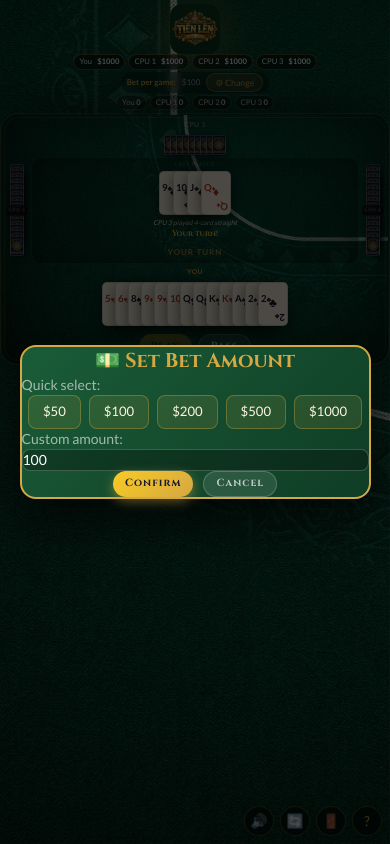
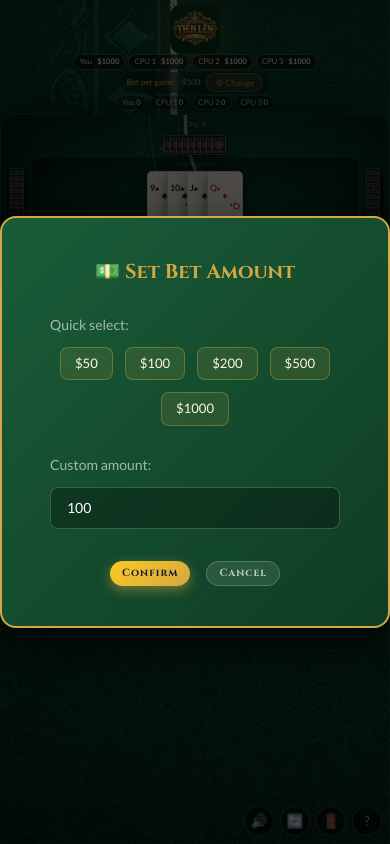
Before and after one commit to samnang95/tien-len, a Vue app: page /room1 in a window 390 px wide. Both pictures are taken after a click on the button "⚙ Change". Built offline with nearby package versions, Linux system fonts and the light colour scheme.

Commit message:
update-fix

```diff
--- a/index.html
+++ b/index.html
@@ -5,7 +5,7 @@
     <link rel="icon" type="image/png" href="/images/game_logo.png" />
     <meta name="viewport" content="width=device-width, initial-scale=1.0" />
     <meta name="description" content="Play Tiến Lên, the classic Southern Vietnamese card game. Challenge CPU opponents or play multiplayer with friends." />
-    <title>Tiến Lên — Vietnamese Card Game</title>
+    <title>Tien Len Game</title>
     <link rel="preconnect" href="https://fonts.googleapis.com" />
     <link rel="preconnect" href="https://fonts.gstatic.com" crossorigin />
     <link href="https://fonts.googleapis.com/css2?family=Press+Start+2P&family=Cinzel:wght@700;900&family=Lato:wght@300;400;700&display=swap" rel="stylesheet" />
--- a/src/style.css
+++ b/src/style.css
@@ -282,7 +282,7 @@ body {
   }
   .card-face .rank { font-size: 0.85rem; }
   .card-face .suit { font-size: 0.7rem; }
-  .card-face .center-suit { font-size: 1.2rem; }
+  .card-face .center-suit { font-size: 0.95rem; }
   .card-sm { width: 22px; height: 32px; margin-bottom: -20px; }
   .btn { padding: 6px 18px; font-size: 0.75rem; }
   .overlay-box { padding: 20px 24px; }
@@ -296,12 +296,12 @@ body {
 
 @media (max-width: 480px) {
   :root {
-    --card-w: 36px;
-    --card-h: 52px;
+    --card-w: 42px;
+    --card-h: 60px;
   }
-  .card-face .rank { font-size: 0.7rem; }
-  .card-face .suit { font-size: 0.55rem; }
-  .card-face .center-suit { font-size: 0.9rem; }
+  .card-face .rank { font-size: 0.65rem; }
+  .card-face .suit { font-size: 0.48rem; }
+  .card-face .center-suit { font-size: 0.75rem; }
   .card-face { padding: 2px 3px; }
   .card:hover { transform: translateY(-6px); }
   .card.selected { transform: translateY(-10px); }
@@ -324,12 +324,12 @@ body {
 /* Extra small phones (iPhone SE, etc.) */
 @media (max-width: 400px) {
   :root {
-    --card-w: 30px;
-    --card-h: 44px;
+    --card-w: 36px;
+    --card-h: 52px;
   }
-  .card-face .rank { font-size: 0.6rem; }
-  .card-face .suit { font-size: 0.45rem; }
-  .card-face .center-suit { font-size: 0.75rem; }
+  .card-face .rank { font-size: 0.55rem; }
+  .card-face .suit { font-size: 0.4rem; }
+  .card-face .center-suit { font-size: 0.6rem; }
   .card-face { padding: 1px 2px; }
   .card { border-radius: 5px; }
   .card-face { border-radius: 5px; }
--- a/src/views/Room1Game.vue
+++ b/src/views/Room1Game.vue
@@ -42,7 +42,7 @@
           </div>
           <div class="cpu-hand-h">
             <template v-if="showCpuCards(3)">
-              <PlayingCard v-for="(c, j) in hands[3]" :key="j" :card="c" class="!w-[50px] !h-[72px] !text-[0.75rem] !cursor-default" />
+              <PlayingCard v-for="(c, j) in hands[3]" :key="j" :card="c" class="w-[50px]! h-[72px]! text-[0.75rem]! cursor-default!" />
             </template>
             <template v-else>
               <div v-for="j in hands[3].length" :key="j" class="card-sm"></div>
@@ -59,7 +59,7 @@
             </div>
             <div class="cpu-hand-v">
               <template v-if="showCpuCards(1)">
-                <PlayingCard v-for="(c, j) in hands[1]" :key="j" :card="c" class="!w-[50px] !h-[72px] !text-[0.75rem] !cursor-default side-card-reveal" />
+                <PlayingCard v-for="(c, j) in hands[1]" :key="j" :card="c" class="w-[50px]! h-[72px]! text-[0.75rem]! cursor-default! side-card-reveal" />
               </template>
               <template v-else>
                 <div v-for="j in hands[1].length" :key="j" class="card-sm-v"></div>
@@ -71,7 +71,7 @@
           <div class="play-area">
             <div class="play-area-label">LAST PLAYED</div>
             <div class="played-cards-row">
-              <PlayingCard v-for="(c, j) in lastPlayed" :key="j" :card="c" class="!cursor-default played-card" />
+              <PlayingCard v-for="(c, j) in lastPlayed" :key="j" :card="c" class="cursor-default! played-card" />
             </div>
             <div class="play-area-who">{{ whosePlayText }}</div>
             <div class="play-area-msg">{{ msg }}</div>
@@ -89,7 +89,7 @@
             </div>
             <div class="cpu-hand-v">
               <template v-if="showCpuCards(2)">
-                <PlayingCard v-for="(c, j) in hands[2]" :key="j" :card="c" class="!w-[50px] !h-[72px] !text-[0.75rem] !cursor-default side-card-reveal" />
+                <PlayingCard v-for="(c, j) in hands[2]" :key="j" :card="c" class="w-[50px]! h-[72px]! text-[0.75rem]! cursor-default! side-card-reveal" />
               </template>
               <template v-else>
                 <div v-for="j in hands[2].length" :key="j" class="card-sm-v"></div>
@@ -131,10 +131,10 @@
 
         <!-- Loser cards -->
         <div v-if="loserCards.length > 0" class="mb-4">
-          <div class="text-xs text-white/50 tracking-[0.1em] mb-1.5">🃏 {{ loserName }} remaining cards (4th place):</div>
+          <div class="text-xs text-white/50 tracking-widest mb-1.5">🃏 {{ loserName }} remaining cards (4th place):</div>
           <div class="flex gap-1 justify-center flex-wrap">
             <PlayingCard v-for="(c, j) in loserCards" :key="j" :card="c"
-              class="!w-[46px] !h-[66px] !text-[0.7rem] !cursor-default hover:!transform-none max-sm:!w-[38px] max-sm:!h-[54px]" />
+              class="w-[46px]! h-[66px]! text-[0.7rem]! cursor-default! hover:transform-none! max-sm:w-[38px]! max-sm:h-[54px]!" />
           </div>
           <div v-if="loserPenaltyText" class="mt-2 text-sm text-[#e74c3c] font-bold tracking-[0.03em]">{{ loserPenaltyText }}</div>
         </div>
@@ -144,7 +144,7 @@
           <div v-for="(bh, i) in boomHands" :key="i" class="boom-player-row">
             <div class="boom-player-name">{{ bh.name }}{{ bh.winner ? ' 👑' : '' }}</div>
             <div class="boom-hand">
-              <PlayingCard v-for="(c, j) in bh.cards" :key="j" :card="c" class="boom-card !cursor-default hover:!transform-none" />
+              <PlayingCard v-for="(c, j) in bh.cards" :key="j" :card="c" class="boom-card cursor-default! hover:transform-none!" />
             </div>
           </div>
         </div>
@@ -157,25 +157,25 @@
     </div>
 
     <!-- Bet Modal -->
-    <div v-if="betModalOpen" class="fixed inset-0 z-[200] flex items-center justify-center" style="background: rgba(0,0,0,0.7);">
-      <div class="rounded-2xl border-2 border-gold p-[30px] px-9 text-center min-w-[300px] max-sm:p-5 max-sm:min-w-0 max-sm:w-[90vw]"
-        style="background: linear-gradient(135deg, #1a5c38, #0f3d25); box-shadow: 0 20px 50px rgba(0,0,0,0.7);">
-        <h3 class="mb-4.5 text-xl text-gold" style="font-family: var(--font-cinzel);">💵 Set Bet Amount</h3>
-        <label class="block text-sm text-white/60 mb-1.5 text-left">Quick select:</label>
-        <div class="flex gap-2 mb-3.5 flex-wrap justify-center">
+    <div v-if="betModalOpen" class="fixed inset-0 z-200 flex items-center justify-center" style="background: rgba(0,0,0,0.7);">
+      <div class="rounded-2xl border-2 border-gold text-center"
+        style="background: linear-gradient(135deg, #1a5c38, #0f3d25); box-shadow: 0 20px 50px rgba(0,0,0,0.7); padding: 40px 48px; min-width: 340px;">
+        <h3 class="text-xl text-gold" style="font-family: var(--font-cinzel); margin-bottom: 28px;">💵 Set Bet Amount</h3>
+        <label style="display: block; font-size: 0.875rem; color: rgba(255,255,255,0.6); margin-bottom: 12px; text-align: left;">Quick select:</label>
+        <div style="display: flex; gap: 12px; margin-bottom: 28px; flex-wrap: wrap; justify-content: center;">
           <button v-for="p in [50,100,200,500,1000]" :key="p"
             @click="betAmount = p; betInput = p"
             class="bet-preset" :class="{ 'bg-gold/30 text-white': betAmount === p }">
             ${{ p }}
           </button>
         </div>
-        <label class="block text-sm text-white/60 mb-1.5 text-left">Custom amount:</label>
-        <div class="flex gap-2 items-center mb-4.5">
+        <label style="display: block; font-size: 0.875rem; color: rgba(255,255,255,0.6); margin-bottom: 12px; text-align: left;">Custom amount:</label>
+        <div style="display: flex; gap: 8px; align-items: center; margin-bottom: 32px;">
           <input v-model.number="betInput" type="number" min="1" placeholder="e.g. 250"
-            class="flex-1 rounded-lg border border-white/20 py-1.5 px-3 text-white text-sm outline-none focus:border-gold"
-            style="background: rgba(0,0,0,0.3); font-family: var(--font-body);" />
+            class="flex-1 rounded-lg border border-white/20 text-white text-sm outline-none focus:border-gold"
+            style="background: rgba(0,0,0,0.3); font-family: var(--font-body); padding: 10px 16px;" />
         </div>
-        <div class="flex gap-2.5 justify-center">
+        <div style="display: flex; gap: 16px; justify-content: center;">
           <button class="btn btn-play" @click="confirmBet()">Confirm</button>
           <button class="btn btn-pass" @click="betModalOpen = false">Cancel</button>
         </div>
@@ -724,7 +724,7 @@ newGame()
   border: 3px solid transparent;
   background:
     transparent padding-box,
-    linear-gradient(135deg, rgba(200,170,90,0.5), rgba(160,130,70,0.3), rgba(200,170,90,0.5)) border-box;
+    linear-gradient(135deg, rgba(200,170,90,0.3), rgba(160,130,70,0.15), rgba(200,170,90,0.3)) border-box;
   pointer-events: none;
   z-index: 2;
 }
@@ -734,7 +734,7 @@ newGame()
   position: absolute;
   inset: -2px;
   border-radius: 38px;
-  border: 2px solid rgba(180,150,90,0.2);
+  border: 2px solid rgba(180,150,90,0.12);
   pointer-events: none;
 }
 
@@ -743,7 +743,7 @@ newGame()
   position: absolute;
   inset: 2px;
   border-radius: 34px;
-  border: 2px solid rgba(180,150,90,0.15);
+  border: 2px solid rgba(180,150,90,0.08);
   pointer-events: none;
 }
 
@@ -803,11 +803,11 @@ newGame()
   position: relative;
   z-index: 1;
   overflow: hidden;
-  background: #1a5c38 url('/images/felt_background.png') center/cover;
+  background: #145230 url('/images/felt_background.png') center/cover;
   box-shadow:
     0 0 60px rgba(0,0,0,0.7),
-    inset 0 0 40px rgba(0,0,0,0.3),
-    inset 0 0 100px rgba(0,0,0,0.15);
+    inset 0 0 50px rgba(0,0,0,0.4),
+    inset 0 0 120px rgba(0,0,0,0.2);
 }
 
 /* ═══════════════════════════════════════════════════
@@ -933,8 +933,8 @@ newGame()
   gap: 4px;
   padding: 8px;
   background:
-    radial-gradient(ellipse at center, rgba(0,0,0,0.08) 0%, rgba(0,0,0,0.25) 100%);
-  box-shadow: inset 0 0 20px rgba(0,0,0,0.2);
+    radial-gradient(ellipse at center, rgba(0,0,0,0.12) 0%, rgba(0,0,0,0.35) 100%);
+  box-shadow: inset 0 0 30px rgba(0,0,0,0.3);
 }
 
 .play-area-label {
--- a/src/views/StartScreen.vue
+++ b/src/views/StartScreen.vue
@@ -95,7 +95,7 @@
         <h1
           style="
             margin-bottom: 20px;
-            font-family: &quot;Press Start 2P&quot;, monospace;
+            font-family: 'Press Start 2P', monospace;
             font-size: clamp(1.5rem, 5vw, 2.8rem);
             color: #d4a843;
             text-shadow:
@@ -112,7 +112,7 @@
 
         <p
           style="
-            font-family: &quot;Press Start 2P&quot;, monospace;
+            font-family: 'Press Start 2P', monospace;
             font-size: clamp(0.45rem, 1.5vw, 0.65rem);
             color: rgba(240, 201, 110, 0.7);
             letter-spacing: 0.15em;
@@ -158,7 +158,7 @@
 
         <p
           style="
-            font-family: &quot;Press Start 2P&quot;, monospace;
+            font-family: 'Press Start 2P', monospace;
             font-size: clamp(0.35rem, 1vw, 0.5rem);
             color: rgba(240, 201, 110, 0.35);
             margin-top: 32px;
```
Also changed, not shown: src/views/Room2Game.vue (+5 -5 lines).
